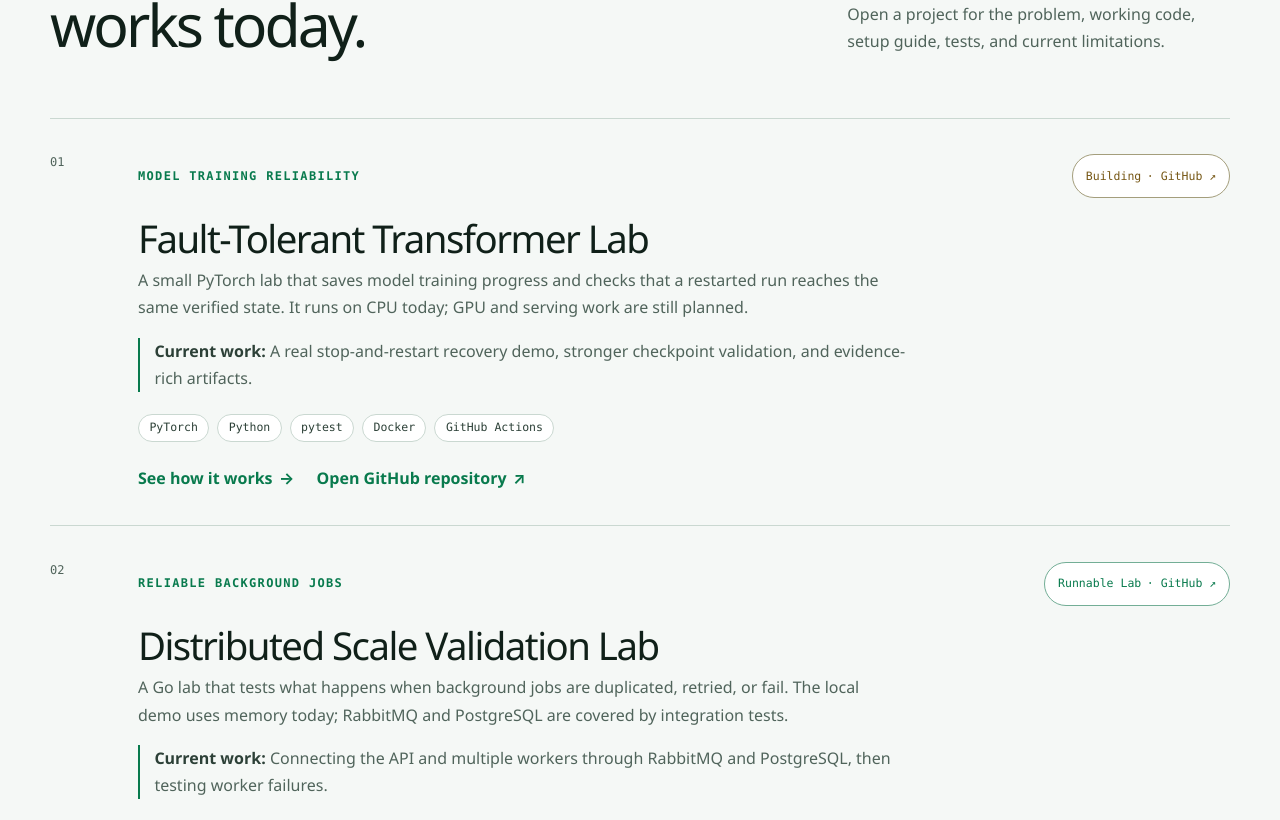
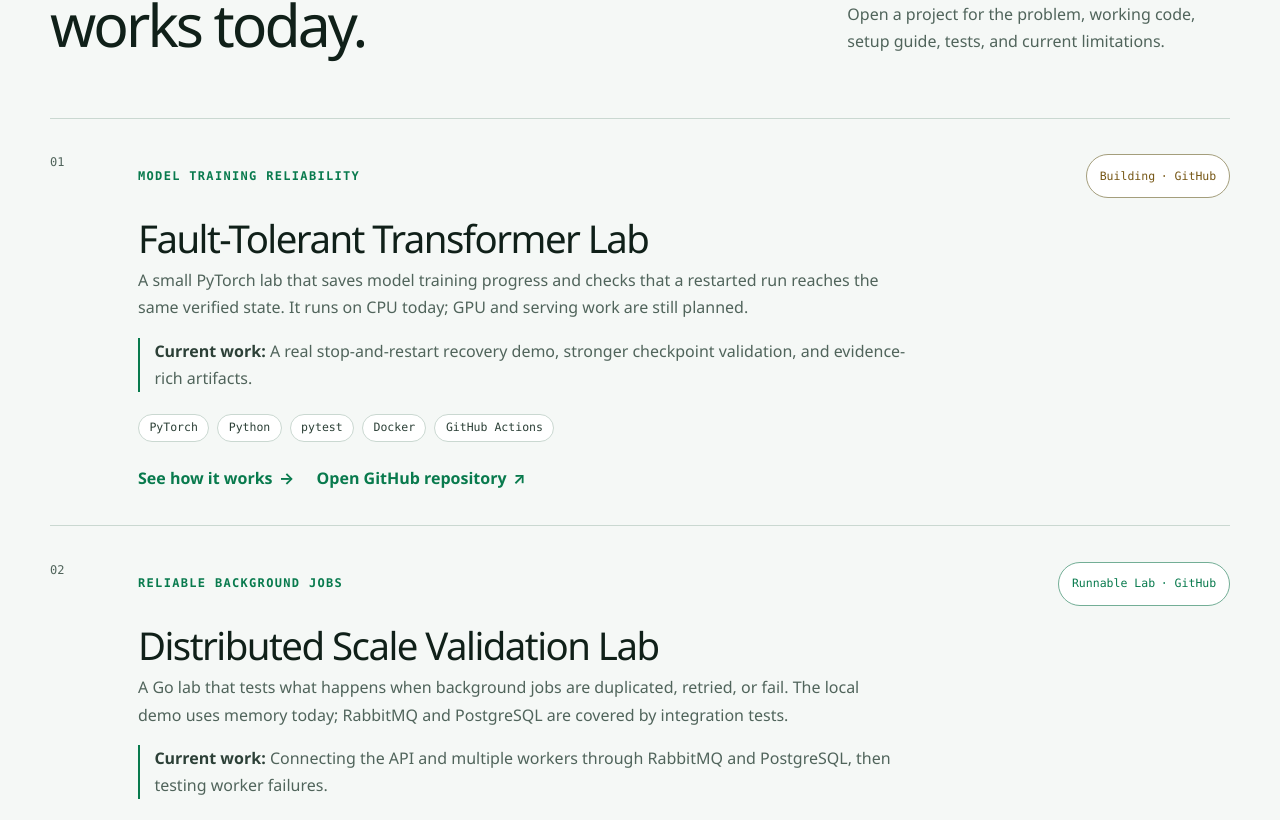
Before and after one commit to ajaykr0905/ajay-engineering-portfolio, a Next.js app: page / in a window 1280 px wide. Shown: the part 1259-2079 px from the top of the page. Built offline with nearby package versions, Linux system fonts and the light colour scheme.

Commit message:
Fix status link accessible names

```diff
--- a/app/globals.css
+++ b/app/globals.css
@@ -485,6 +485,18 @@ button:focus-visible {
 .status-link:hover {
   background: var(--surface-strong);
   transform: translateY(-1px);
+}
+
+.sr-only {
+  position: absolute;
+  width: 1px;
+  height: 1px;
+  padding: 0;
+  margin: -1px;
+  overflow: hidden;
+  clip: rect(0, 0, 0, 0);
+  white-space: nowrap;
+  border: 0;
 }
 
 .text-link {
--- a/components/status-pill.tsx
+++ b/components/status-pill.tsx
@@ -11,13 +11,10 @@ export function StatusPill({ status, repositoryUrl, projectTitle }: StatusPillPr
 
   if (repositoryUrl && projectTitle) {
     return (
-      <a
-        aria-label={`${status} · GitHub. Open ${projectTitle} repository.`}
-        className={`${className} status-link`}
-        href={repositoryUrl}
-      >
+      <a className={`${className} status-link`} href={repositoryUrl}>
         <span>{status}</span>
-        <span aria-hidden="true">· GitHub ↗</span>
+        <span>· GitHub</span>
+        <span className="sr-only">{` — open ${projectTitle} repository`}</span>
       </a>
     );
   }
```
Also changed, not shown: 1 other file (tests, documents, lock files or other folders).
